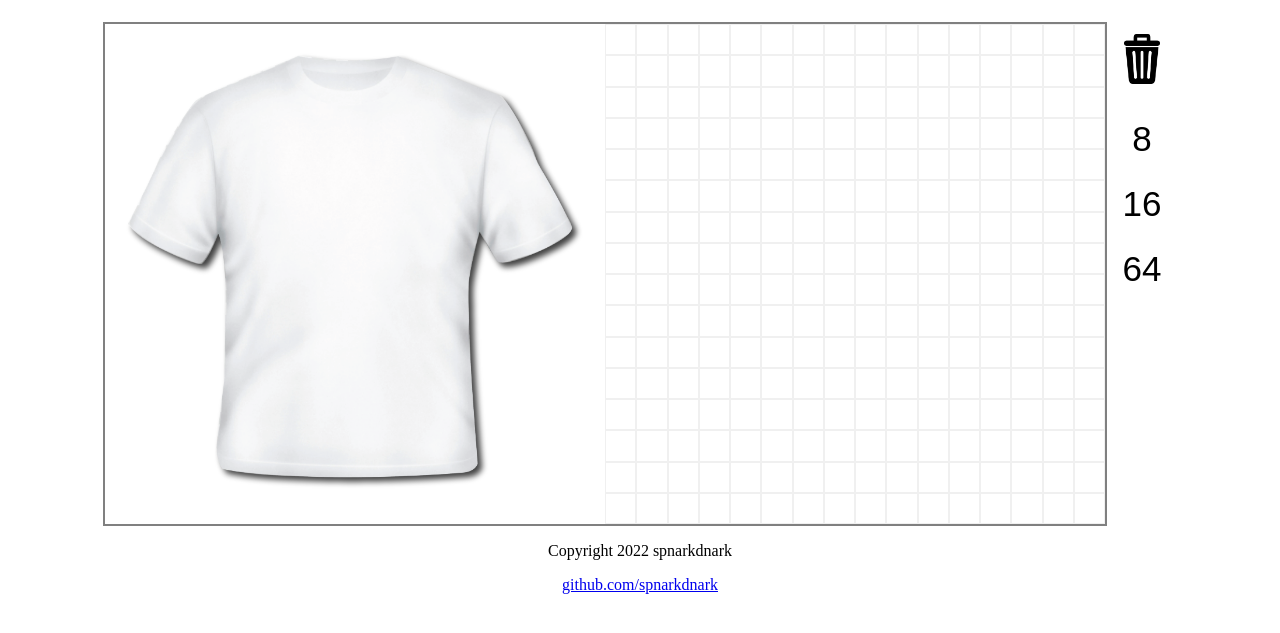
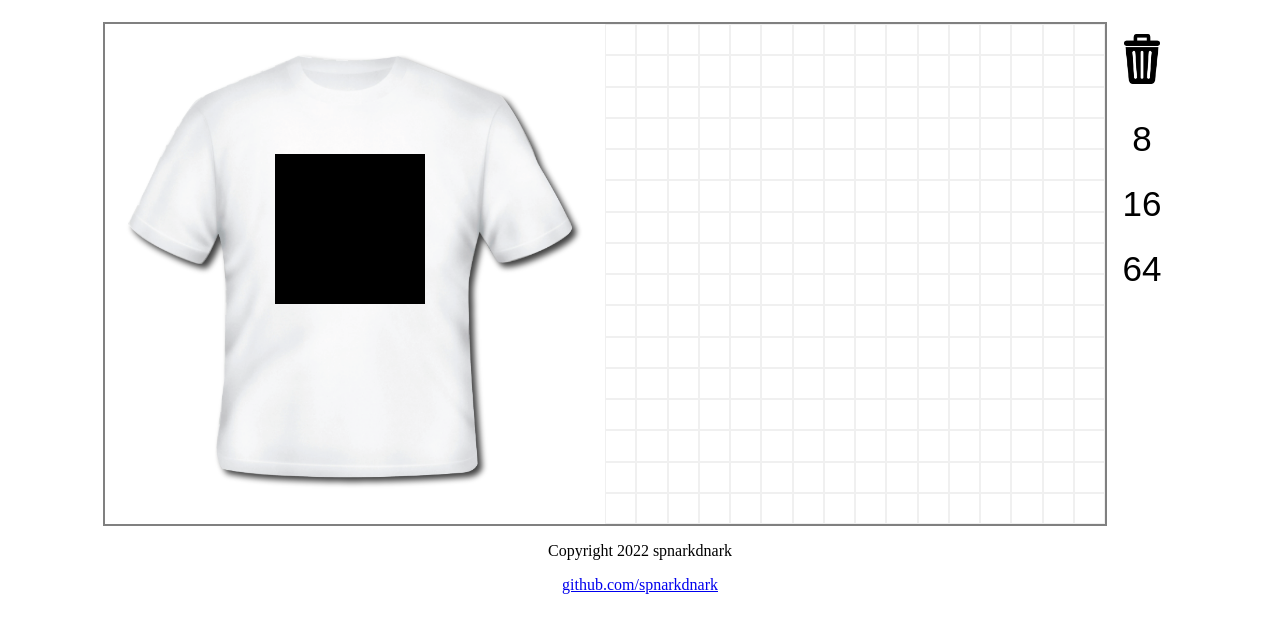
Before and after one commit to spnarkdnark/OdinProjects, a plain HTML site: page EFF_SKETCH/index.html in a window 1280 px wide. Shown: the part 157-790 px from the top of the page. Drawn offline with Linux system fonts and the light colour scheme.

Commit message:
hacked basic canvas layout, CLEAN ME

```diff
--- a/EFF_SKETCH/index.html
+++ b/EFF_SKETCH/index.html
@@ -16,9 +16,8 @@
 
     <div class="mainContainer">
         <div class="borderContainer">
-            <div class="canvas">
-                <img class="shirt" src="assets/shirt.png">
-            </div>
+            <canvas id="myCanvas" style= "background-image: url('assets/shirt.png'); background-size: contain;" height="500" width="500">
+            </canvas>
 
             <div class="sketchContainer">
 
--- a/EFF_SKETCH/script.js
+++ b/EFF_SKETCH/script.js
@@ -14,6 +14,31 @@ let sixtyFourButton = document.getElementById('sixtyfour');
 eightButton.addEventListener('click', function(){refreshGrid(8)});
 sixteenButton.addEventListener('click', function(){refreshGrid(16)});
 sixtyFourButton.addEventListener('click', function(){refreshGrid(64)});
+
+let canvas = document.querySelector('#myCanvas');
+let ctx = canvas.getContext('2d');
+let fillColor = 'black';
+ctx.fillRect(170,130,150,150);
+
+
+canvas.addEventListener('mousemove',function(e){getMousePosition(canvas,e)});
+
+
+function getMousePosition(canvas, event){
+    let rect = canvas.getBoundingClientRect();
+    let x = event.clientX - rect.left;
+    let y = event.clientY - rect.top;
+
+    console.log(x,y);
+
+}
+
+let shirtImg = new Image(250,250);
+shirtImg.src = 'assets/shirt.png';
+
+shirtImg.onerror=function(){alert(shirtImg.src+' failed');}
+
+
 
 let mouseDown = false;
 
@@ -78,6 +103,18 @@ function changeColor(){
     }
 }
 
+function drawShirt(){
+    let gridUnits = document.querySelectorAll('.gridUnit');
+
+    for (i = 0; i < gridUnits.length; i++){
+        if (gridUnits[i].style.backgroundColor === 'black'){
+            ctx.fillRect(170,130,18,18);
+        }
+    }
+}
+
+
+
 function changeColorBrute(){
         this.style.backgroundColor = 'black';
 }
--- a/EFF_SKETCH/style.css
+++ b/EFF_SKETCH/style.css
@@ -32,13 +32,7 @@ img{
     border: 2px solid gray;
 }
 
-.canvas{
-    height: 500px;
-    width: 500px;
-    display: flex;
-    justify-content: center;
-    align-items: center;
-}
+
 
 .menuContainer{
     display: flex;
```
